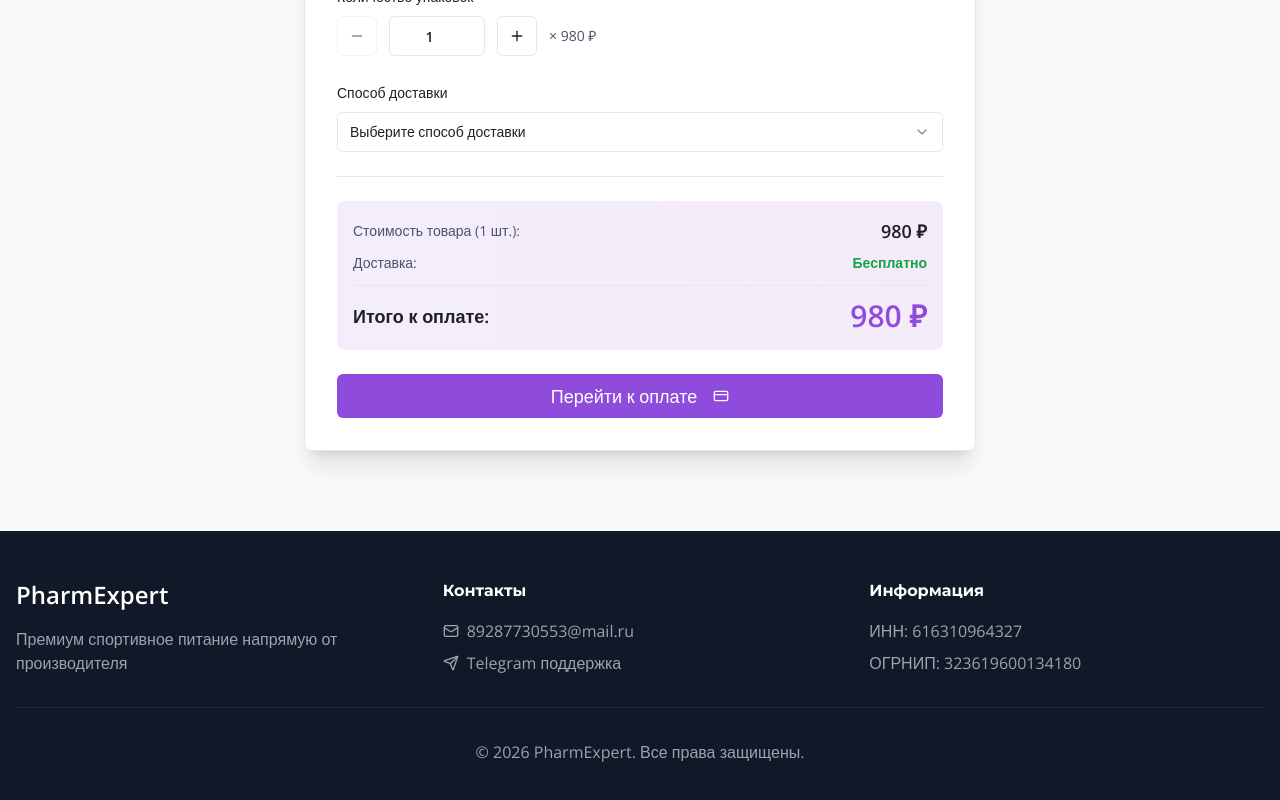
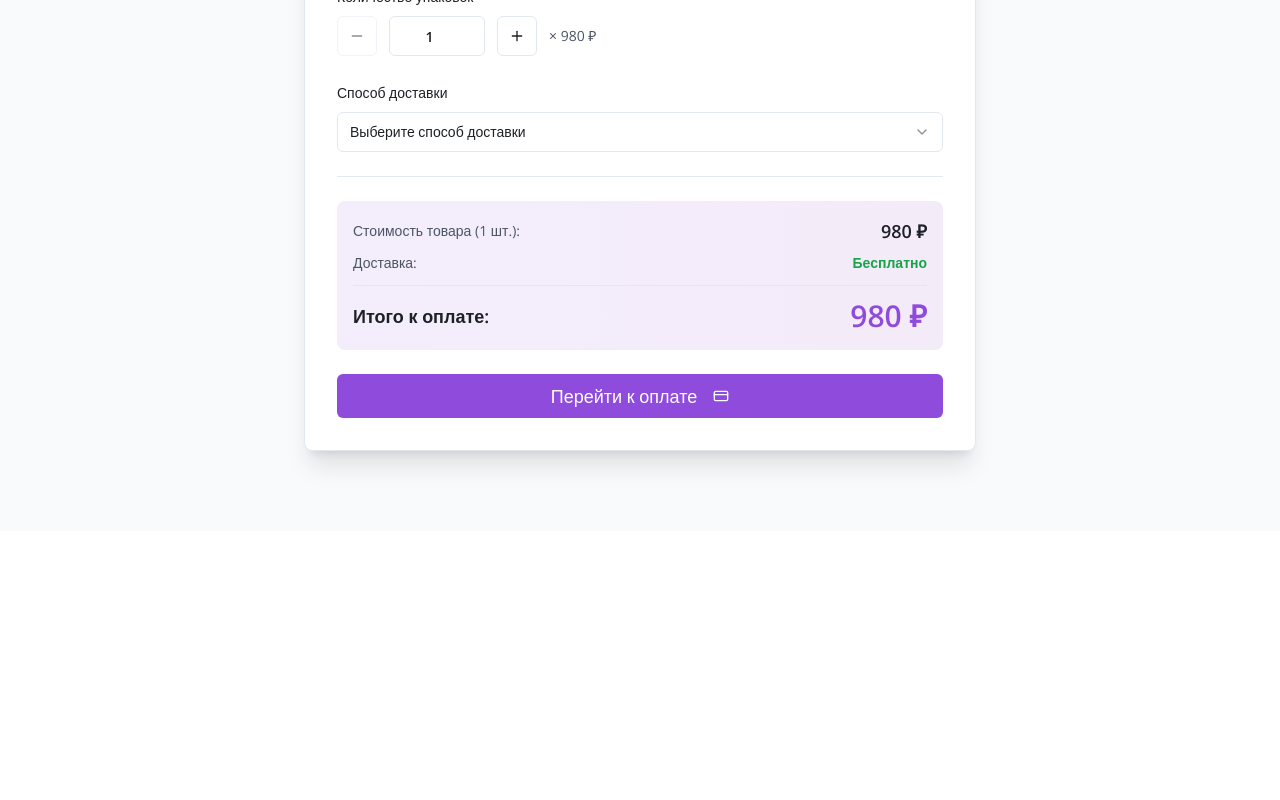
Before and after one commit to pr-poehali-dev/premium-l-carnitine-landing, a React (Vite) app: page / in a window 1280 px wide. Shown: the part 2440-3240 px from the top of the page. After the commit the page ends 2971 px from the top, so only its background shows below. Built offline with nearby package versions, Linux system fonts and the light colour scheme.

Commit message:
Удалить подвал сайта PharmExpert

```diff
--- a/src/pages/Index.tsx
+++ b/src/pages/Index.tsx
@@ -85,44 +85,6 @@ const Index = () => {
 
       <ReviewsSection />
       <OrderForm />
-
-      <footer className="bg-gray-900 text-white py-12 animate-fade-in">
-        <div className="container mx-auto px-4">
-          <div className="grid md:grid-cols-3 gap-8">
-            <div>
-              <div className="text-2xl font-bold mb-4">PharmExpert</div>
-              <p className="text-gray-400">
-                Премиум спортивное питание напрямую от производителя
-              </p>
-            </div>
-            <div>
-              <h3 className="font-bold mb-4">Контакты</h3>
-              <div className="space-y-2 text-gray-400">
-                <div className="flex items-center gap-2">
-                  <Icon name="Mail" size={16} />
-                  <span>89287730553@mail.ru</span>
-                </div>
-                <div className="flex items-center gap-2">
-                  <Icon name="Send" size={16} />
-                  <a href="https://t.me/badpoehalibot" target="_blank" rel="noopener noreferrer" className="hover:text-white transition-colors">
-                    Telegram поддержка
-                  </a>
-                </div>
-              </div>
-            </div>
-            <div>
-              <h3 className="font-bold mb-4">Информация</h3>
-              <div className="space-y-2 text-gray-400">
-                <p>ИНН: 616310964327</p>
-                <p>ОГРНИП: 323619600134180</p>
-              </div>
-            </div>
-          </div>
-          <div className="border-t border-gray-800 mt-8 pt-8 text-center text-gray-400">
-            <p>&copy; 2026 PharmExpert. Все права защищены.</p>
-          </div>
-        </div>
-      </footer>
     </div>
   );
 };
```
